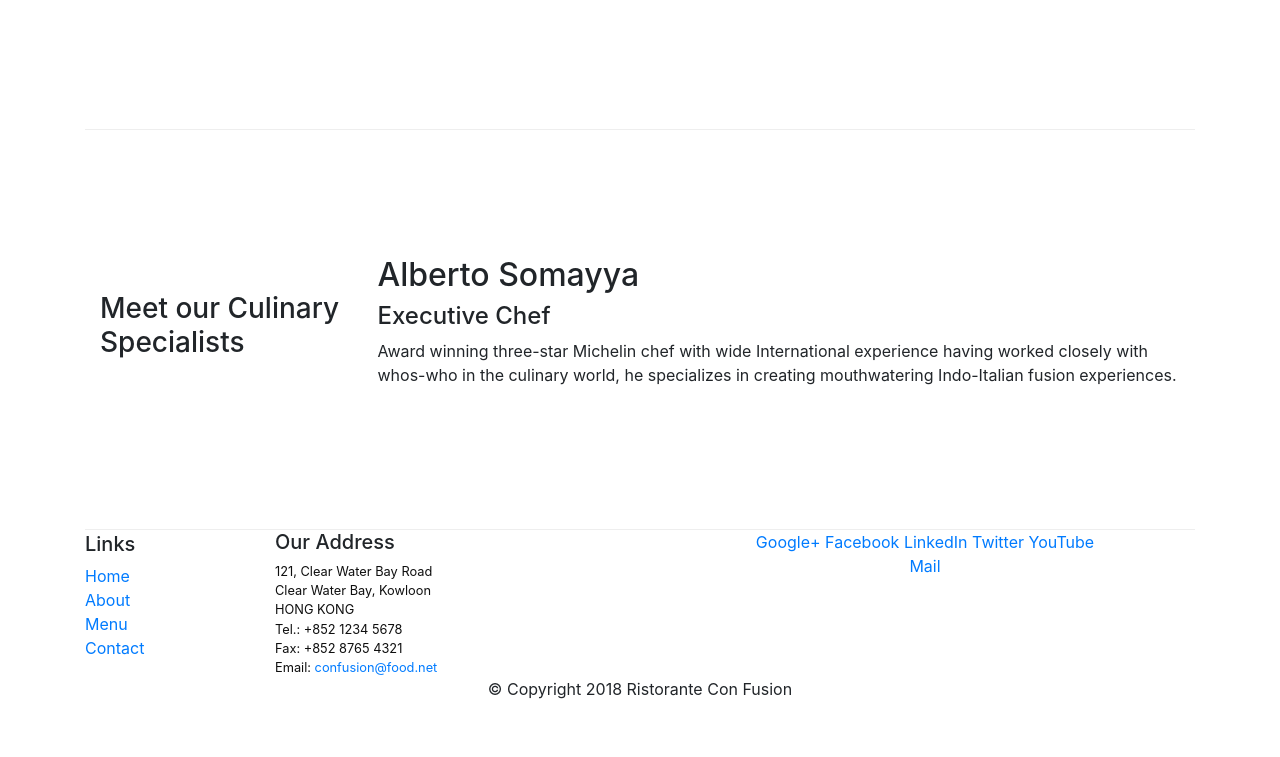
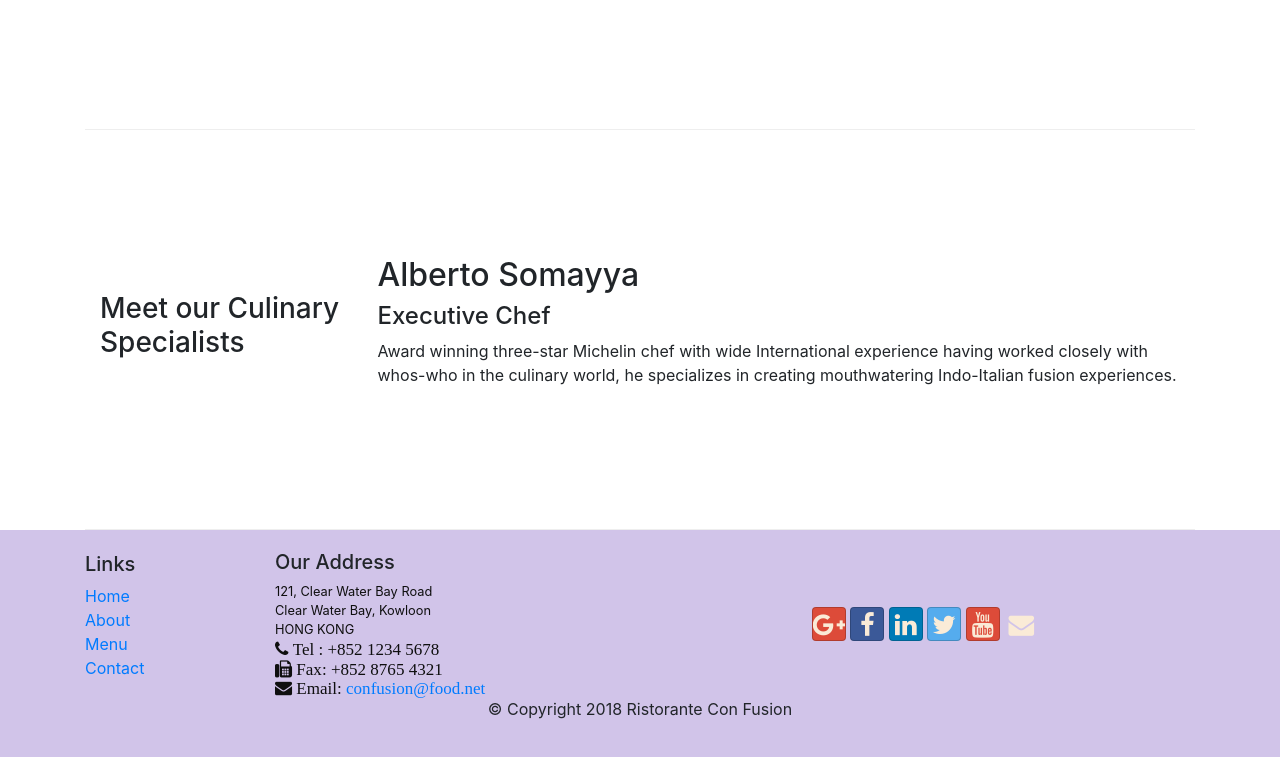
Before and after one commit to salem53/salemdhouimir.github.io, a website: page index.html in a window 1280 px wide. Shown: the part 1004-1761 px from the top of the page. Before the commit the page ends 1721 px from the top, so only its background shows below. Drawn offline with nearby package versions, Linux system fonts and the light colour scheme.

Commit message:
icon fonts

```diff
--- a/aboutus.html
+++ b/aboutus.html
@@ -12,6 +12,14 @@
     <link
       rel="stylesheet"
       href="node_modules/bootstrap/dist/css/bootstrap.min.css"
+    />
+    <link
+      rel="stylesheet"
+      href="node_modules/font-awesome/css/font-awesome.min.css"
+    />
+    <link
+      rel="stylesheet"
+      href="node_modules/bootstrap-social/bootstrap-social.css"
     />
     <link href="css/styles.css" rel="stylesheet" />
     <title>Ristorante Con Fusion: About Us</title>
@@ -29,19 +37,30 @@
         >
           <span class="navbar-toggler-icon"></span>
         </button>
-        <a class="navbar-brand mr-auto" href="./index.html">
-          Ristorante Con Fusion</a
-        >
+        <a class="navbar-brand mr-auto" href="./index.html"> Ristorante Con Fusion</a>
         <div class="collapse navbar-collapse" id="Navbar">
           <ul class="navbar-nav mr-auto">
-            <li class="nav-item">
-              <a class="nav-link" href="./index.html">Home</a>
+            <li class="nav-item ">
+              <a class="nav-link" href="./index.html"
+                ><span class="fa fa-home fa-lg"> Home</span></a
+              >
             </li>
             <li class="nav-item active">
-              <a class="nav-link" href="#">About</a>
+              <a class="nav-link" href="#"
+
+                ><span class="fa fa-info fa-lg"> About</span></a
+              >
             </li>
-            <li class="nav-item"><a class="nav-link" href="#">Menu</a></li>
-            <li class="nav-item"><a class="nav-link" href="#">Contact</a></li>
+            <li class="nav-item">
+              <a class="nav-link" href="#"
+                ><span class="fa fa-list fa-lg"> Menu</span></a
+              >
+            </li>
+            <li class="nav-item">
+              <a class="nav-link" href="#"
+                ><span class="fa fa-address-card fa-lg"> Contact</span></a
+              >
+            </li>
           </ul>
         </div>
       </div>
@@ -147,7 +166,7 @@
     <footer class="footer">
       <div class="container">
         <div class="row">
-          <div class="col-4 offset-1 col-sm-2">
+          <div class="col-4 col-sm-2 align-self-center">
             <h5>Links</h5>
             <ul class="list-unstyled">
               <li><a href="./index.html">Home</a></li>
@@ -162,19 +181,34 @@
               121, Clear Water Bay Road<br />
               Clear Water Bay, Kowloon<br />
               HONG KONG<br />
-              Tel.: +852 1234 5678<br />
-              Fax: +852 8765 4321<br />
-              Email: <a href="mailto:confusion@food.net">confusion@food.net</a>
+              <span class="fa fa-phone fa-lg"> Tel : +852 1234 5678</span>
+              <br />
+              <span class="fa fa-fax fa-lg"> Fax: +852 8765 4321</span>
+              <br />
+              <span class="fa fa-envelope fa-lg">
+                Email:
+                <a href="mailto:confusion@food.net">confusion@food.net</a></span
+              >
             </address>
           </div>
           <div class="col-12 col-sm-4 align-self-center">
             <div class="text-center">
-              <a href="http://google.com/+">Google+</a>
-              <a href="http://www.facebook.com/profile.php?id=">Facebook</a>
-              <a href="http://www.linkedin.com/in/">LinkedIn</a>
-              <a href="http://twitter.com/">Twitter</a>
-              <a href="http://youtube.com/">YouTube</a>
-              <a href="mailto:">Mail</a>
+              <a class="btn btn-social-icon btn-google href="http://google.com/+"
+                ><span class="fa fa-google-plus fa-lg"></span
+              ></a>
+              <a class="btn btn-social-icon btn-facebook href="http://www.linkedin.com/in/"
+                ><i class="fa fa-facebook fa-lg"></i
+              ></a>
+              <a class="btn btn-social-icon btn-linkedin href="http://www.linkedin.com/in/"
+                ><i class="fa fa-linkedin fa-lg"></i
+              ></a>
+              <a class="btn btn-social-icon btn-twitter href="http://twitter.com/"
+                ><span class="fa fa-twitter fa-lg"></span
+              ></a>
+              <a class="btn btn-social-icon btn-google href="http://youtube.com/"
+                ><span class="fa fa-youtube fa-lg"></span
+              ></a>
+              <a class="btn btn-social-icon mail-icon" href="mailto:"><span class="fa fa-envelope fa-lg"></span></a>
             </div>
           </div>
         </div>
--- a/css/styles.css
+++ b/css/styles.css
@@ -1,3 +1,22 @@
+.fa-twitter {
+  color: antiquewhite;
+}
+.fa-google-plus {
+  color: antiquewhite;
+}
+.fa-youtube {
+  color: antiquewhite;
+}
+.fa-facebook {
+  color: antiquewhite;
+}
+.fa-linkedin {
+  color: antiquewhite;
+}
+.mail-icon {
+  color: antiquewhite;
+}
+
 .row-header {
   margin: 0px auto;
   padding: 0px;
--- a/index.html
+++ b/index.html
@@ -14,6 +14,15 @@
       rel="stylesheet"
       href="node_modules/bootstrap/dist/css/bootstrap.min.css"
     />
+    <link
+      rel="stylesheet"
+      href="node_modules/font-awesome/css/font-awesome.min.css"
+    />
+    <link
+      rel="stylesheet"
+      href="node_modules/bootstrap-social/bootstrap-social.css"
+    />
+
     <link href="css/styles.css" rel="stylesheet" />
     <title>Ristorante Con Fusion</title>
   </head>
@@ -34,13 +43,26 @@
         <div class="collapse navbar-collapse" id="Navbar">
           <ul class="navbar-nav mr-auto">
             <li class="nav-item active">
-              <a class="nav-link" href="#">Home</a>
+              <a class="nav-link" href="#"
+                ><span class="fa fa-home fa-lg"> Home</span></a
+              >
             </li>
             <li class="nav-item">
-              <a class="nav-link" href="./aboutus.html">About</a>
+              <a class="nav-link" href="./aboutus.html"
+
+                ><span class="fa fa-info fa-lg"> About</span></a
+              >
             </li>
-            <li class="nav-item"><a class="nav-link" href="#">Menu</a></li>
-            <li class="nav-item"><a class="nav-link" href="#">Contact</a></li>
+            <li class="nav-item">
+              <a class="nav-link" href="#"
+                ><span class="fa fa-list fa-lg"> Menu</span></a
+              >
+            </li>
+            <li class="nav-item">
+              <a class="nav-link" href="#"
+                ><span class="fa fa-address-card fa-lg"> Contact</span></a
+              >
+            </li>
           </ul>
         </div>
       </div>
@@ -108,7 +130,7 @@
       </div>
     </div>
 
-    <footerv class="footer">
+    <footer class="footer">
       <div class="container">
         <div class="row">
           <div class="col-4 col-sm-2 align-self-center">
@@ -126,19 +148,34 @@
               121, Clear Water Bay Road<br />
               Clear Water Bay, Kowloon<br />
               HONG KONG<br />
-              Tel.: +852 1234 5678<br />
-              Fax: +852 8765 4321<br />
-              Email: <a href="mailto:confusion@food.net">confusion@food.net</a>
+              <span class="fa fa-phone fa-lg"> Tel : +852 1234 5678</span>
+              <br />
+              <span class="fa fa-fax fa-lg"> Fax: +852 8765 4321</span>
+              <br />
+              <span class="fa fa-envelope fa-lg">
+                Email:
+                <a href="mailto:confusion@food.net">confusion@food.net</a></span
+              >
             </address>
           </div>
-          <div class="col-12 col-sm-4">
+          <div class="col-12 col-sm-4 align-self-center">
             <div class="text-center">
-              <a href="http://google.com/+">Google+</a>
-              <a href="http://www.facebook.com/profile.php?id=">Facebook</a>
-              <a href="http://www.linkedin.com/in/">LinkedIn</a>
-              <a href="http://twitter.com/">Twitter</a>
-              <a href="http://youtube.com/">YouTube</a>
-              <a href="mailto:">Mail</a>
+              <a class="btn btn-social-icon btn-google href="http://google.com/+"
+                ><span class="fa fa-google-plus fa-lg"></span
+              ></a>
+              <a class="btn btn-social-icon btn-facebook href="http://www.linkedin.com/in/"
+                ><i class="fa fa-facebook fa-lg"></i
+              ></a>
+              <a class="btn btn-social-icon btn-linkedin href="http://www.linkedin.com/in/"
+                ><i class="fa fa-linkedin fa-lg"></i
+              ></a>
+              <a class="btn btn-social-icon btn-twitter href="http://twitter.com/"
+                ><span class="fa fa-twitter fa-lg"></span
+              ></a>
+              <a class="btn btn-social-icon btn-google href="http://youtube.com/"
+                ><span class="fa fa-youtube fa-lg"></span
+              ></a>
+              <a class="btn btn-social-icon mail-icon" href="mailto:"><span class="fa fa-envelope fa-lg"></span></a>
             </div>
           </div>
         </div>
@@ -148,7 +185,7 @@
           </div>
         </div>
       </div>
-    </footerv>
+    </footer>
     <script src="node_modules/jquery/dist/jquery.min.js"></script>
     <script src="node_modules/popper.js/dist/umd/popper.min.js"></script>
     <script src="node_modules/bootstrap/dist/js/bootstrap.min.js"></script>
--- a/package.json
+++ b/package.json
@@ -15,6 +15,8 @@
   },
   "dependencies": {
     "bootstrap": "^4.4.1",
+    "bootstrap-social": "^5.1.1",
+    "font-awesome": "^4.7.0",
     "jquery": "^3.5.0",
     "popper.js": "^1.12.9"
   }
```
Also changed, not shown: 1 other file.
